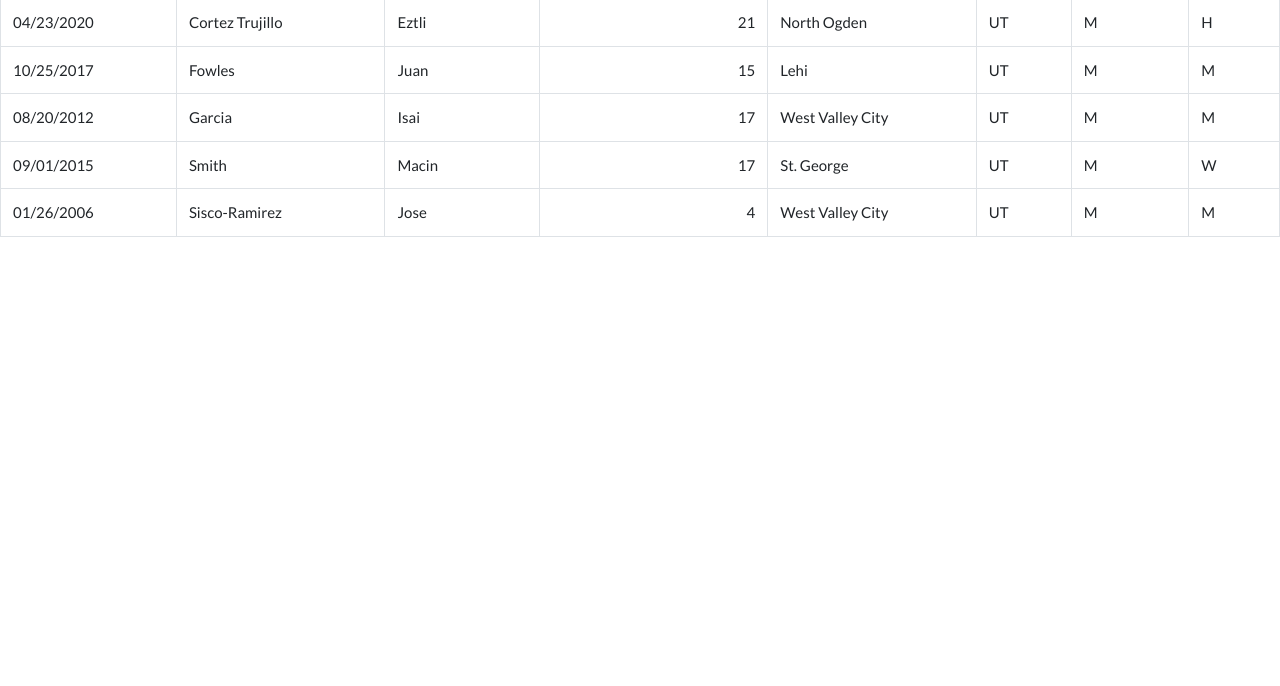
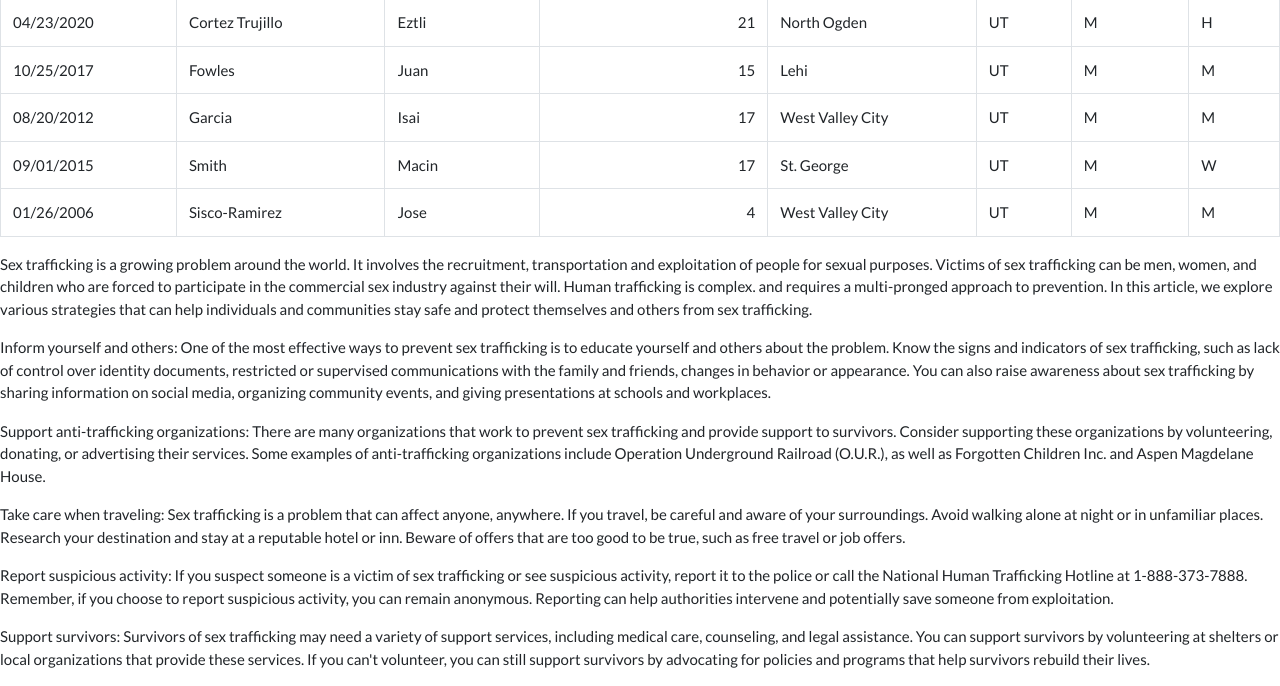
Before and after one commit to leviduke/MPWebsite_IS303, a Django app: page / in a window 1280 px wide. Shown: the part 725-1411 px from the top of the page. Before the commit the page ends 962 px from the top, so only its background shows below. Run offline with Django 4.2, Linux system fonts and the light colour scheme; some libraries are stand-ins or nearby versions.

Commit message:
Update index.html

```diff
--- a/missingpersonsproject/templates/mpapp/index.html
+++ b/missingpersonsproject/templates/mpapp/index.html
@@ -190,6 +190,40 @@
       </tr>
     </tbody>
   </table>
+
+  <p>
+    Sex trafficking is a growing problem around the world. It involves the recruitment, transportation and exploitation of people for sexual purposes. Victims of sex trafficking can be men, women, and children who are forced to participate in the commercial sex industry against their will. Human trafficking is complex. and requires a multi-pronged approach to prevention. In this article, we explore various strategies that can help individuals and communities stay safe and protect themselves and others from sex trafficking.
+</p>
+
+<p>
+    Inform yourself and others:
+One of the most effective ways to prevent sex trafficking is to educate yourself and others about the problem. Know the signs and indicators of sex trafficking, such as lack of control over identity documents, restricted or supervised communications with the family and friends, changes in behavior or appearance. You can also raise awareness about sex trafficking by sharing information on social media, organizing community events, and giving presentations at schools and workplaces.
+
+</p>
+
+<p>
+    Support anti-trafficking organizations:
+There are many organizations that work to prevent sex trafficking and provide support to survivors. Consider supporting these organizations by volunteering, donating, or advertising their services. Some examples of anti-trafficking organizations include Operation Underground Railroad (O.U.R.), as well as Forgotten Children Inc. and Aspen Magdelane House.
+
+</p>
+
+<p>
+    Take care when traveling:
+Sex trafficking is a problem that can affect anyone, anywhere. If you travel, be careful and aware of your surroundings. Avoid walking alone at night or in unfamiliar places. Research your destination and stay at a reputable hotel or inn. Beware of offers that are too good to be true, such as free travel or job offers.
+
+</p>
+
+<p>
+    Report suspicious activity:
+    If you suspect someone is a victim of sex trafficking or see suspicious activity, report it to the police or call the National Human Trafficking Hotline at 1-888-373-7888. Remember, if you choose to report suspicious activity, you can remain anonymous. Reporting can help authorities intervene and potentially save someone from exploitation.
+
+</p>
+
+<p>
+    Support survivors:
+Survivors of sex trafficking may need a variety of support services, including medical care, counseling, and legal assistance. You can support survivors by volunteering at shelters or local organizations that provide these services. If you can't volunteer, you can still support survivors by advocating for policies and programs that help survivors rebuild their lives.
+
+</p>
 </body>
 
 </html>
```
